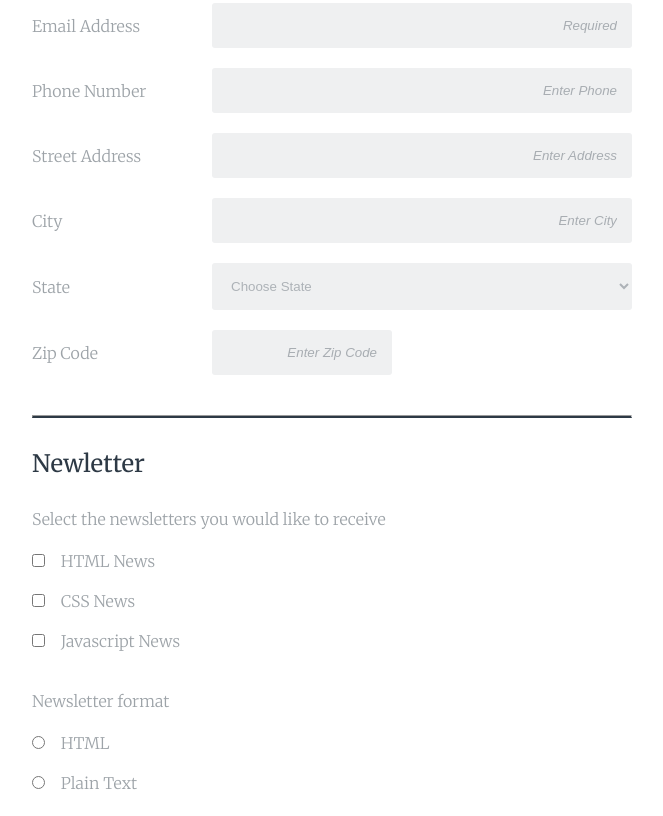
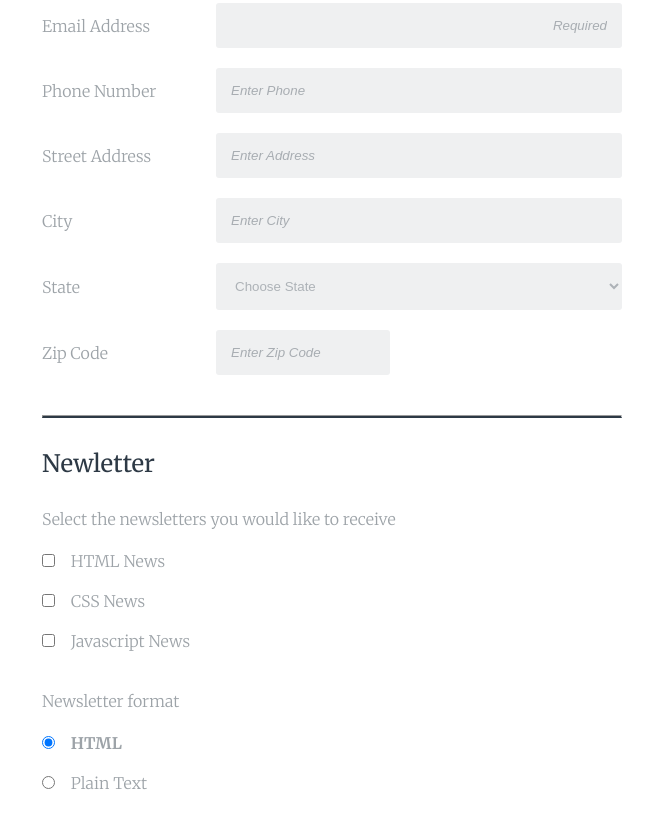
Before and after one commit to marcsanchez1/Registration-Form, a plain HTML site: page index.html in a window 1280 px wide. Shown: the part 379-1195 px from the top of the page, without its empty margins (308-971 px from the left). Drawn offline with Linux system fonts and the light colour scheme.

Commit message:
Added CSS to align-left placeholders

```diff
--- a/css/styles.css
+++ b/css/styles.css
@@ -20,6 +20,7 @@ h3 {
   width: 95%;
   max-width: 600px;
   margin: auto;
+  padding: 0 10px;
 }
 
 /* ======================================
@@ -120,6 +121,13 @@ input::placeholder {
   text-align: right;
   color: #a8adb2;
   font-style: italic;
+}
+
+input[name="user_phone"]::placeholder,
+input[name="user_address"]::placeholder,
+input[name="user_city"]::placeholder,
+input[name="user_zip"]::placeholder {
+  text-align: left;
 }
 
 input:focus,
--- a/index.html
+++ b/index.html
@@ -33,7 +33,7 @@
           </div>
           <div class="form-group">
             <label for="address">Street Address</label>
-            <input type="tel" name="user_address" id="address" placeholder="Enter Address" />
+            <input type="text" name="user_address" id="address" placeholder="Enter Address" />
           </div>
           <div class="form-group">
             <label for="city">City</label>
@@ -119,7 +119,7 @@
           <p class="fieldset-description">Newsletter format</p>
           <div class="form-group">
             <div class="radio-group">
-              <input type="radio" name="user_format" id="html_format" /> <label for="html_format">HTML</label>
+              <input type="radio" name="user_format" id="html_format" checked /> <label for="html_format">HTML</label>
             </div>
             <div class="radio-group">
               <input type="radio" name="user_format" id="plain_text" /> <label for="plain_text">Plain Text</label>
```
